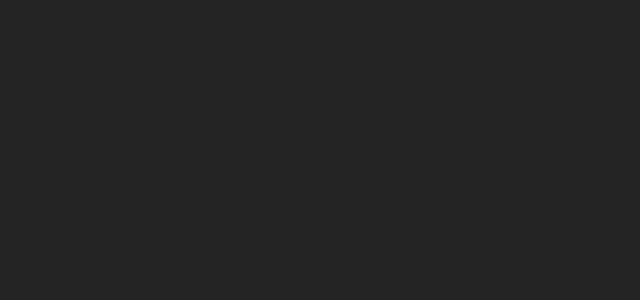
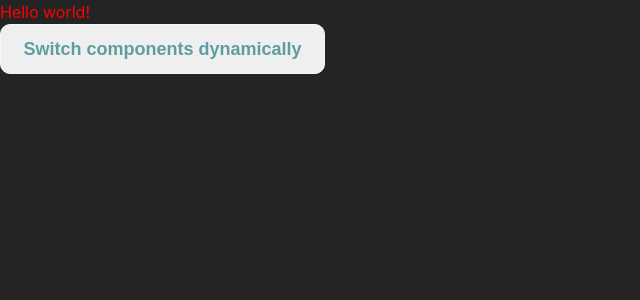
Before and after one commit to MikadoMiku/Modular-whitelabel-ui, a Vue app: page / in a window 1280 px wide. Shown: the top 300 px of the page, without its empty margins (0-640 px from the left). Built offline with nearby package versions, Linux system fonts and the light colour scheme.

Commit message:
Testing dynamic components

```diff
--- a/src/App.vue
+++ b/src/App.vue
@@ -1,7 +1,37 @@
-<script setup lang="ts"></script>
+<script setup lang="ts">
+import { ref } from 'vue'
+
+const currentComponent = ref('TestChildComponent')
+const switchFlag = ref(false)
+function changeComponents() {
+  if (switchFlag.value) {
+    currentComponent.value = 'TestChildComponent'
+  } else {
+    currentComponent.value = 'TestChildComponentSwitch'
+  }
+  switchFlag.value = !switchFlag.value
+}
+</script>
 
 <template>
-  <div></div>
+  <div>
+    <component :is="currentComponent"></component>
+    <button id="switch-component-button" @click="changeComponents">
+      Switch components dynamically
+    </button>
+  </div>
 </template>
 
-<style scoped></style>
+<style scoped>
+#switch-component-button {
+  height: 50px;
+  width: 325px;
+  color: cadetblue;
+  font-size: large;
+  font-weight: bold;
+  border-radius: 10px;
+  border-width: 1px;
+  border-color: aliceblue;
+  border-style: solid;
+}
+</style>
--- /dev/null
+++ b/src/components/TestChildComponent.vue
@@ -0,0 +1,13 @@
+<script setup lang="ts"></script>
+
+<template>
+  <div id="test-body">Hello world!</div>
+</template>
+
+<style scoped>
+#test-body {
+  height: 100%;
+  width: 100%;
+  color: red;
+}
+</style>
--- /dev/null
+++ b/src/components/TestChildComponentSwitch.vue
@@ -0,0 +1,13 @@
+<script setup lang="ts"></script>
+
+<template>
+  <div id="test-body">Hello world switcheroo!</div>
+</template>
+
+<style scoped>
+#test-body {
+  height: 100%;
+  width: 100%;
+  color: limegreen;
+}
+</style>
```
Also changed, not shown: src/components/BasicModularComponent.vue (added, +31 -0 lines), src/main.ts (+6 -1 lines).
